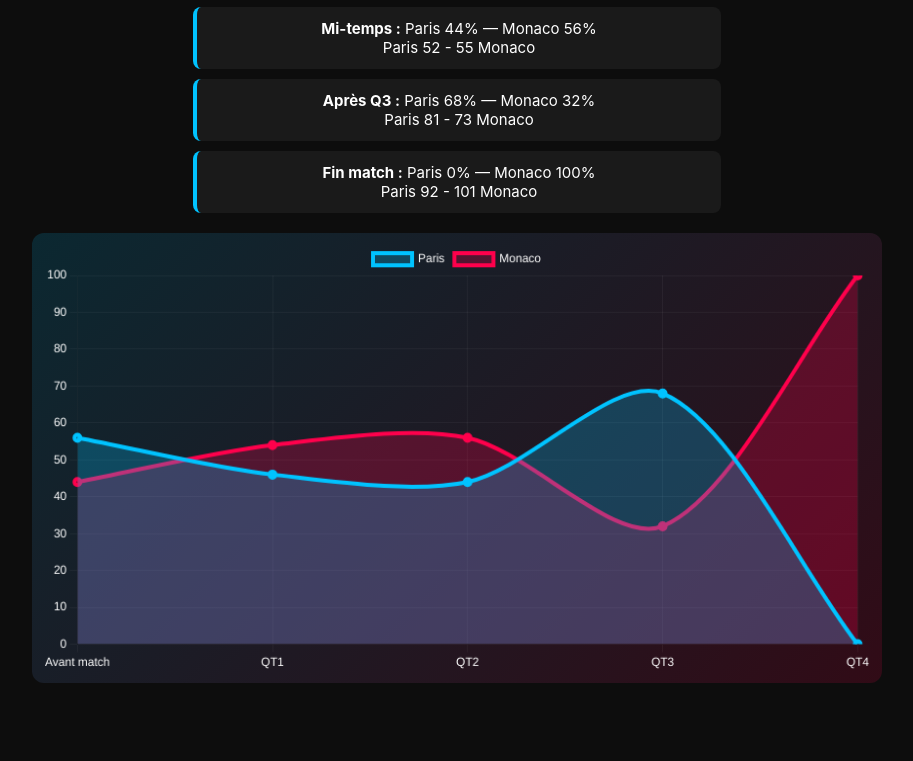
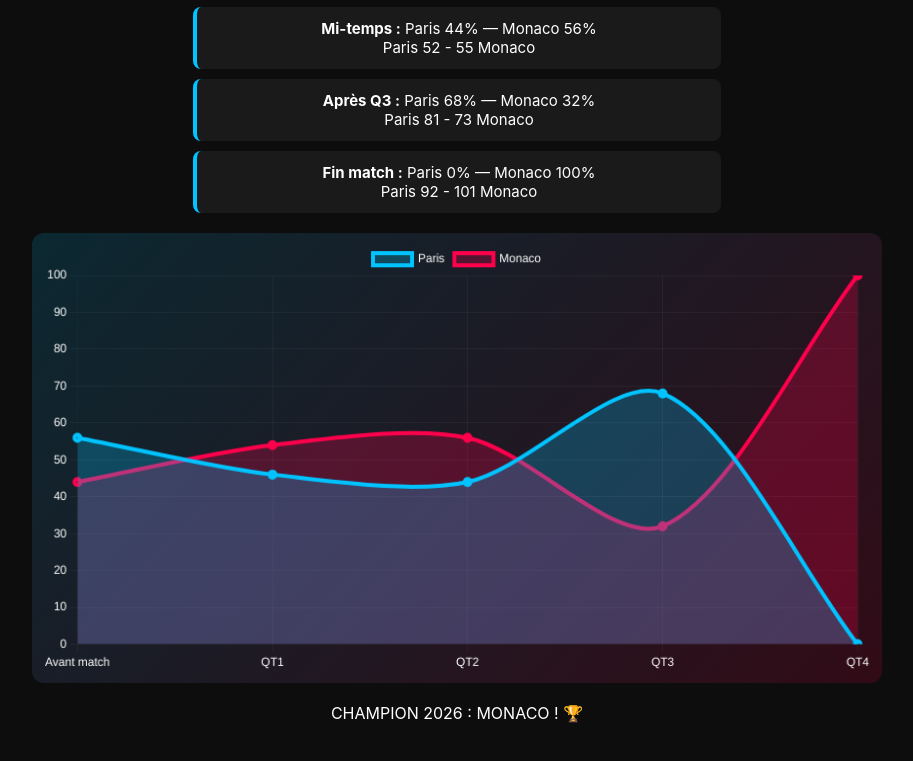
Before and after one commit to 16Maxence/finale-betclic-elite-2026, a plain HTML site: page index.html in a window 1280 px wide. Shown: the part 519-1280 px from the top of the page, without its empty margins (183-1096 px from the left). Drawn offline with nearby package versions, Linux system fonts and the light colour scheme.

Commit message:
Update index.html

```diff
--- a/index.html
+++ b/index.html
@@ -64,6 +64,9 @@
         <div id="after_q4"></div>
 
         <canvas id="probChart"></canvas>
+
+        <!-- ⭐ BANNIÈRE CHAMPION ⭐ -->
+        <div id="champion-banner">CHAMPION 2026 : MONACO ! 🏆</div>
     </div>
 
 
@@ -115,11 +118,22 @@
     ============================= -->
     <script>
         function showSection(name) {
+
+            // cacher toutes les sections
             document.querySelectorAll(".section").forEach(sec => {
                 sec.classList.remove("active");
             });
 
+            // afficher la bonne section
             document.querySelector(`[data-section="${name}"]`).classList.add("active");
+
+            // bouton actif
+            document.querySelectorAll(".nav-buttons button").forEach(btn => {
+                btn.classList.remove("active");
+            });
+
+            document.querySelector(`.nav-buttons button[onclick="showSection('${name}')"]`)
+                .classList.add("active");
         }
 
         // Section affichée par défaut
```
